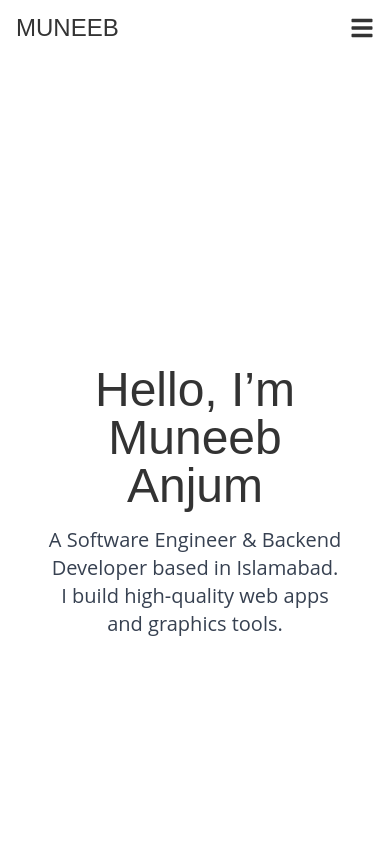
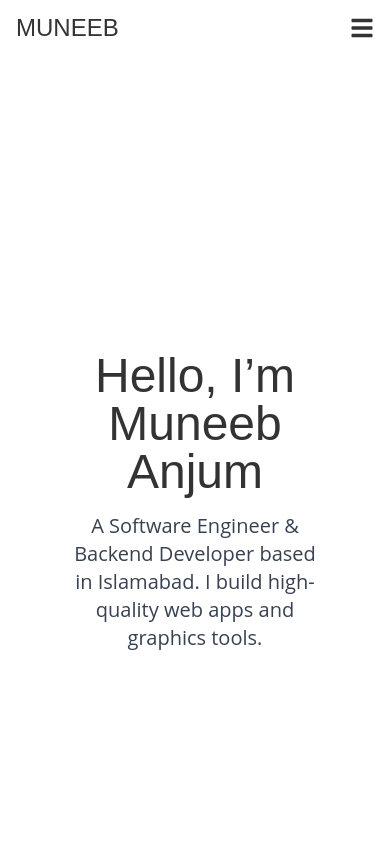
Before and after one commit to muneeb-anjum0/Website, a React (Vite) app: page / in a window 390 px wide. Shown: the top 844 px of the page. Built offline with nearby package versions, Linux system fonts and the light colour scheme.

Commit message:
Phone Containers fixes

```diff
--- a/src/index.css
+++ b/src/index.css
@@ -8,8 +8,10 @@
     @apply bg-white text-accentDark;
   }
 
-  /* Extra-transparent, borderless section panels */
+  /* Clamp between 20rem (min), 90% of viewport, and 48rem (max) */
   section > .container {
+    max-width: clamp(20rem, 90%, 48rem);
+    margin-inline: auto;
     background-color: rgba(255, 255, 255, 0.5) !important;
     backdrop-filter: blur(8px);
     -webkit-backdrop-filter: blur(8px);
```
